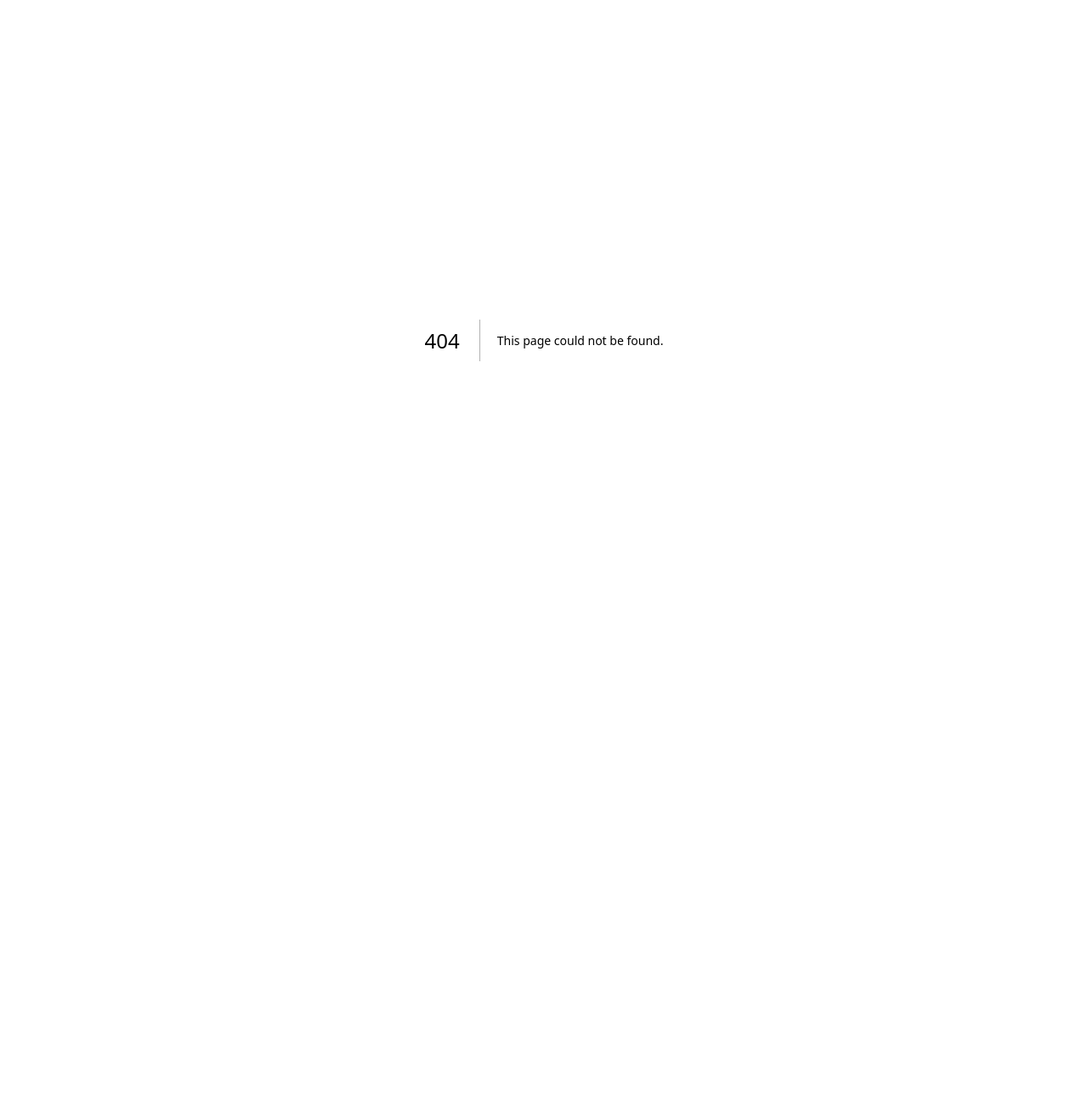
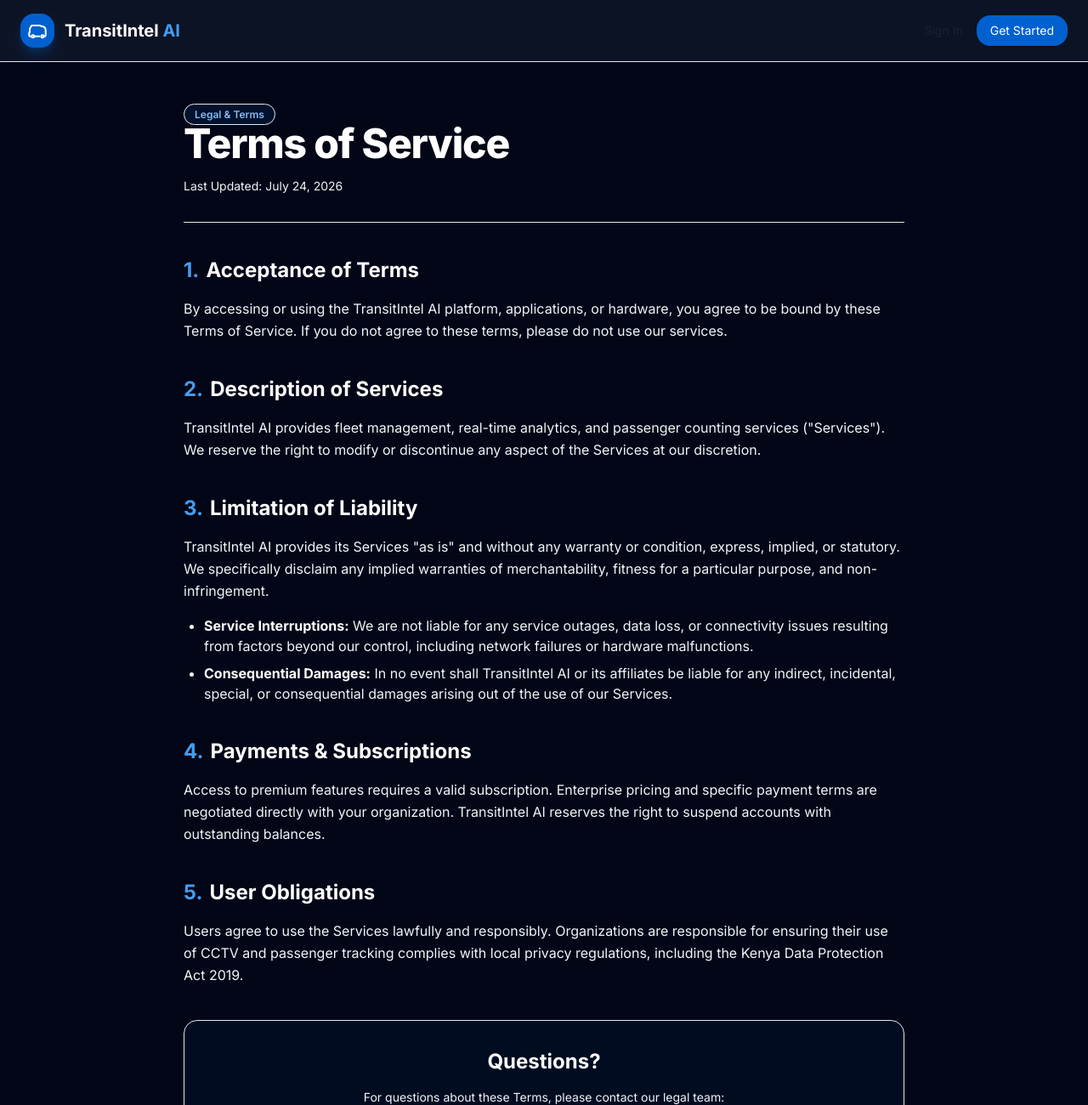
Before and after one commit to wanjikudigitaldesignservices-cyber/transitintel-ai, a Next.js app: page /terms in a window 1280 px wide. Before the commit this address had no page. Shown: the top 1300 px of the page at 85% size. Before the commit the page ends 800 px from the top, so only its background shows below. Built offline with nearby package versions, Linux system fonts and the light colour scheme.

Commit message:
Fix production audit issues, update Prisma, fix auth and IDOR vulnerabilities

```diff
--- a/package.json
+++ b/package.json
@@ -13,7 +13,7 @@
     "seed": "ts-node prisma/seed.ts"
   },
   "dependencies": {
-    "@prisma/client": "^5.22.0",
+    "@prisma/client": "^6.19.3",
     "@tanstack/react-query": "^5.101.2",
     "@tensorflow-models/coco-ssd": "^2.2.3",
     "@tensorflow/tfjs": "^4.22.0",
@@ -23,7 +23,7 @@
     "leaflet": "^1.9.4",
     "next": "16.2.10",
     "next-auth": "^4.24.14",
-    "prisma": "^5.22.0",
+    "prisma": "^6.19.3",
     "react": "19.2.4",
     "react-dom": "19.2.4",
     "react-leaflet": "^5.0.0",
--- a/src/app/api/auth/register/route.ts
+++ b/src/app/api/auth/register/route.ts
@@ -48,16 +48,11 @@ export async function POST(req: Request) {
       );
     }
 
-    // Generate a unique slug — handle collisions with a counter
+    // Generate a unique slug
     let baseSlug = slugify(organizationName);
     if (!baseSlug) baseSlug = "org";
-    let slug = baseSlug;
-    let counter = 0;
-
-    while (await prisma.organization.findUnique({ where: { slug } })) {
-      counter++;
-      slug = `${baseSlug}-${counter}`;
-    }
+    const randomSuffix = Math.random().toString(36).substring(2, 6);
+    const slug = `${baseSlug}-${randomSuffix}`;
 
     // Hash the password
     const passwordHash = await bcrypt.hash(password, 12);
--- a/src/app/privacy/page.tsx
+++ b/src/app/privacy/page.tsx
@@ -155,7 +155,7 @@ export default function PrivacyPage() {
           </p>
           <div className="pt-2 text-sm">
             <p className="font-semibold text-white">LQDCREATIVES AFRICA — Data Protection Officer</p>
-            <p className="text-brand-300">Email: wanjikudigitaldesignservices@gmail.com</p>
+            <p className="text-brand-300">Email: dpo@transitintel.ai</p>
             <p className="text-surface-400">Nairobi, Kenya</p>
           </div>
         </section>
@@ -169,6 +169,7 @@ export default function PrivacyPage() {
             <Link href="/" className="hover:text-white">Home</Link>
             <Link href="/login" className="hover:text-white">Sign In</Link>
             <Link href="/privacy" className="text-brand-400 font-semibold">Privacy Policy</Link>
+            <Link href="/terms" className="hover:text-white">Terms of Service</Link>
           </div>
         </div>
       </footer>
--- a/src/app/register/page.tsx
+++ b/src/app/register/page.tsx
@@ -102,9 +102,9 @@ export default function RegisterPage() {
             </p>
             <div className="mt-8 grid grid-cols-3 gap-4">
               {[
-                { value: "10K+", label: "Vehicles Tracked" },
-                { value: "99.9%", label: "Uptime" },
-                { value: "50M+", label: "Trips Processed" },
+                { value: "Live", label: "Fleet Tracking" },
+                { value: "Smart", label: "Fraud Detection" },
+                { value: "24/7", label: "Operational Insights" },
               ].map((stat) => (
                 <div key={stat.label} className="text-center">
                   <div className="text-2xl font-bold text-brand-400">
@@ -261,8 +261,12 @@ export default function RegisterPage() {
           </p>
           <div className="mt-6 text-center text-xs text-white/30">
             By creating an account, you agree to our{" "}
+            <Link href="/terms" className="underline hover:text-white/70">
+              Terms of Service
+            </Link>{" "}
+            and{" "}
             <Link href="/privacy" className="underline hover:text-white/70">
-              Privacy Policy & ODPC Data Terms
+              Privacy Policy
             </Link>
           </div>
         </div>
--- /dev/null
+++ b/src/app/terms/page.tsx
@@ -0,0 +1,134 @@
+import Link from "next/link";
+import { Metadata } from "next";
+
+export const metadata: Metadata = {
+  title: "Terms of Service — TransitIntel AI",
+  description: "TransitIntel AI Terms of Service and End User License Agreement.",
+};
+
+export default function TermsPage() {
+  return (
+    <div className="min-h-screen bg-surface-950 text-surface-100 dark:bg-surface-950 dark:text-surface-100">
+      {/* Header Navigation */}
+      <header className="border-b border-white/10 bg-surface-900/80 backdrop-blur-md sticky top-0 z-50">
+        <div className="mx-auto flex max-w-7xl items-center justify-between px-6 py-4">
+          <Link href="/" className="flex items-center gap-3 font-bold text-xl text-white">
+            <div className="flex h-10 w-10 items-center justify-center rounded-xl bg-brand-600 text-white shadow-lg shadow-brand-600/30">
+              <svg className="h-6 w-6" fill="none" viewBox="0 0 24 24" stroke="currentColor" strokeWidth={2}>
+                <path strokeLinecap="round" strokeLinejoin="round" d="M8.25 18.75a1.5 1.5 0 01-3 0m3 0a1.5 1.5 0 00-3 0m3 0h6m-9 0H3.375a1.125 1.125 0 01-1.125-1.125V14.25m17.25 4.5a1.5 1.5 0 01-3 0m3 0a1.5 1.5 0 00-3 0m3 0h1.125c.621 0 1.069-.504 1.069-1.125V11.25c0-1.5-.75-3-2.25-3.75L14.25 6H5.25L3 9.75V14.25" />
+              </svg>
+            </div>
+            <span>TransitIntel <span className="text-brand-400">AI</span></span>
+          </Link>
+          <div className="flex items-center gap-4">
+            <Link href="/login" className="btn-ghost text-sm text-white/80 hover:text-white">
+              Sign In
+            </Link>
+            <Link href="/register" className="btn-primary text-sm px-4 py-2 rounded-xl">
+              Get Started
+            </Link>
+          </div>
+        </div>
+      </header>
+
+      {/* Main Terms Content */}
+      <main className="mx-auto max-w-4xl px-6 py-12 space-y-10">
+        <div className="space-y-4 border-b border-white/10 pb-8">
+          <span className="rounded-full bg-brand-500/10 border border-brand-500/30 px-3 py-1 text-xs font-semibold text-brand-300">
+            Legal & Terms
+          </span>
+          <h1 className="text-4xl font-extrabold tracking-tight text-white sm:text-5xl">
+            Terms of Service
+          </h1>
+          <p className="text-sm text-surface-400">
+            Last Updated: July 24, 2026
+          </p>
+        </div>
+
+        {/* Section 1: Overview */}
+        <section className="space-y-4">
+          <h2 className="text-2xl font-bold text-white flex items-center gap-2">
+            <span className="text-brand-400">1.</span> Acceptance of Terms
+          </h2>
+          <p className="text-surface-300 leading-relaxed">
+            By accessing or using the TransitIntel AI platform, applications, or hardware, you agree to be bound by these Terms of Service. If you do not agree to these terms, please do not use our services.
+          </p>
+        </section>
+
+        {/* Section 2: Services Provided */}
+        <section className="space-y-4">
+          <h2 className="text-2xl font-bold text-white flex items-center gap-2">
+            <span className="text-brand-400">2.</span> Description of Services
+          </h2>
+          <p className="text-surface-300 leading-relaxed">
+            TransitIntel AI provides fleet management, real-time analytics, and passenger counting services ("Services"). We reserve the right to modify or discontinue any aspect of the Services at our discretion.
+          </p>
+        </section>
+
+        {/* Section 3: Liability & Warranties */}
+        <section className="space-y-4">
+          <h2 className="text-2xl font-bold text-white flex items-center gap-2">
+            <span className="text-brand-400">3.</span> Limitation of Liability
+          </h2>
+          <p className="text-surface-300 leading-relaxed">
+            TransitIntel AI provides its Services "as is" and without any warranty or condition, express, implied, or statutory. We specifically disclaim any implied warranties of merchantability, fitness for a particular purpose, and non-infringement.
+          </p>
+          <ul className="list-disc pl-6 space-y-2 text-surface-300">
+            <li>
+              <strong className="text-white">Service Interruptions:</strong> We are not liable for any service outages, data loss, or connectivity issues resulting from factors beyond our control, including network failures or hardware malfunctions.
+            </li>
+            <li>
+              <strong className="text-white">Consequential Damages:</strong> In no event shall TransitIntel AI or its affiliates be liable for any indirect, incidental, special, or consequential damages arising out of the use of our Services.
+            </li>
+          </ul>
+        </section>
+
+        {/* Section 4: Payments & Billing */}
+        <section className="space-y-4">
+          <h2 className="text-2xl font-bold text-white flex items-center gap-2">
+            <span className="text-brand-400">4.</span> Payments & Subscriptions
+          </h2>
+          <p className="text-surface-300 leading-relaxed">
+            Access to premium features requires a valid subscription. Enterprise pricing and specific payment terms are negotiated directly with your organization. TransitIntel AI reserves the right to suspend accounts with outstanding balances.
+          </p>
+        </section>
+
+        {/* Section 5: User Responsibilities */}
+        <section className="space-y-4">
+          <h2 className="text-2xl font-bold text-white flex items-center gap-2">
+            <span className="text-brand-400">5.</span> User Obligations
+          </h2>
+          <p className="text-surface-300 leading-relaxed">
+            Users agree to use the Services lawfully and responsibly. Organizations are responsible for ensuring their use of CCTV and passenger tracking complies with local privacy regulations, including the Kenya Data Protection Act 2019.
+          </p>
+        </section>
+
+        {/* Section 6: Contact Us */}
+        <section className="rounded-2xl border border-brand-500/20 bg-brand-500/5 p-8 space-y-4 text-center">
+          <h2 className="text-2xl font-bold text-white">Questions?</h2>
+          <p className="text-sm text-surface-300 max-w-xl mx-auto">
+            For questions about these Terms, please contact our legal team:
+          </p>
+          <div className="pt-2 text-sm">
+            <p className="font-semibold text-white">LQDCREATIVES AFRICA — Legal Office</p>
+            <p className="text-brand-300">Email: legal@transitintel.ai</p>
+            <p className="text-surface-400">Nairobi, Kenya</p>
+          </div>
+        </section>
+      </main>
+
+      {/* Footer */}
+      <footer className="border-t border-white/10 py-8 text-center text-xs text-surface-400">
+        <div className="mx-auto max-w-7xl px-6 flex flex-wrap items-center justify-between gap-4">
+          <p>© 2026 TransitIntel AI by LQDCREATIVES AFRICA. All rights reserved.</p>
+          <div className="flex items-center gap-6">
+            <Link href="/" className="hover:text-white">Home</Link>
+            <Link href="/login" className="hover:text-white">Sign In</Link>
+            <Link href="/privacy" className="hover:text-white">Privacy Policy</Link>
+            <Link href="/terms" className="text-brand-400 font-semibold">Terms of Service</Link>
+          </div>
+        </div>
+      </footer>
+    </div>
+  );
+}
--- a/src/lib/api-utils.ts
+++ b/src/lib/api-utils.ts
@@ -49,17 +49,15 @@ export function safeErrorResponse(
   // Log full error server-side
   console.error(`[${context}]`, error);
 
-  // Handle Prisma unique constraint violation (P2002)
-  if (
-    error instanceof Prisma.PrismaClientKnownRequestError &&
-    error.code === "P2002"
-  ) {
-    const targetFields = Array.isArray(error.meta?.target)
-      ? (error.meta?.target as string[]).join(", ")
-      : "record identifier";
+  // Handle Prisma unique constraint violation (P2002) safely using duck-typing
+  const err = error as any;
+  if (err && typeof err === "object" && err.code === "P2002") {
+    const targetFields = Array.isArray(err.meta?.target)
+      ? (err.meta.target as string[]).join(", ")
+      : err.meta?.target || "record identifier";
     return NextResponse.json(
-      { message: `A record with this ${targetFields} already exists.` },
-      { status: 400 }
+      { message: `${targetFields} already in use — try another.` },
+      { status: 409 }
     );
   }
 
```
Also changed, not shown: 1 other file (tests, documents, lock files or other folders).
